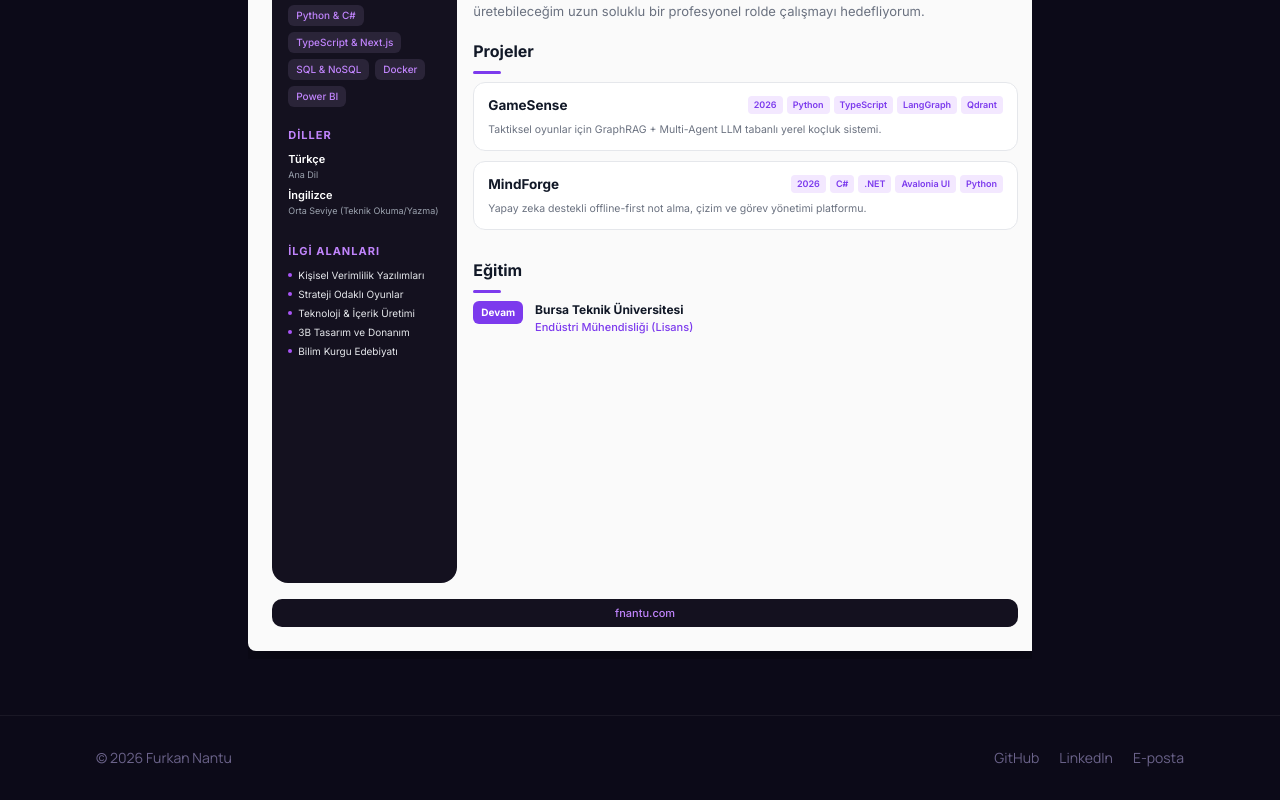
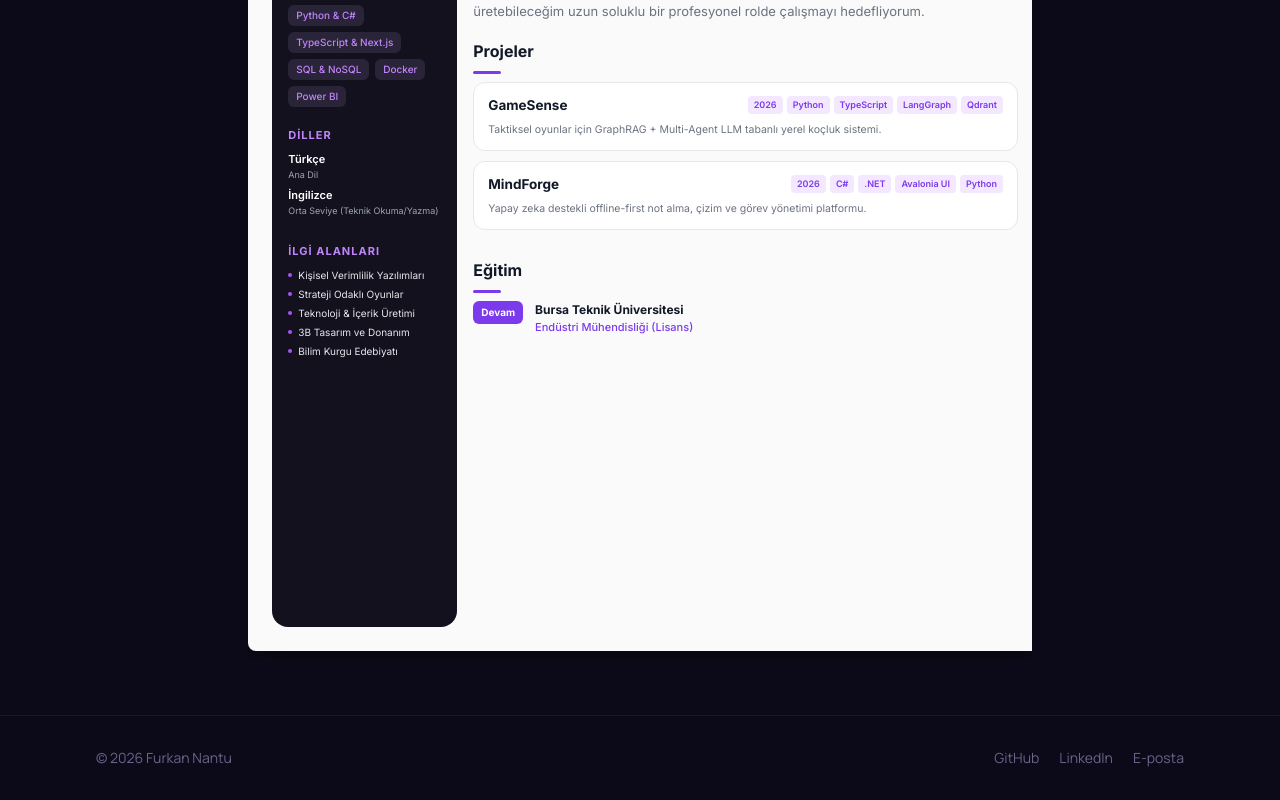
Before and after one commit to fnantu/fnantu.com, a Next.js app: page /cv in a window 1280 px wide. Shown: the part 681-1481 px from the top of the page. Built offline with nearby package versions, Linux system fonts and the light colour scheme; no server answers.

Commit message:
style: CV sayfasından alt bilgi kaldırıldı

```diff
--- a/src/app/cv/cv-template.css
+++ b/src/app/cv/cv-template.css
@@ -269,18 +269,6 @@
   color: var(--cv-pri);
   font-weight: 500;
 }
-.cv-root .footer {
-  height: 28px;
-  background: var(--cv-side);
-  border-radius: 10px;
-  display: flex;
-  align-items: center;
-  justify-content: center;
-  color: var(--cv-acc);
-  font-size: 11px;
-  font-weight: 500;
-}
-
 @media print {
   body {
     background: #fff !important;
--- a/src/components/cv-template.tsx
+++ b/src/components/cv-template.tsx
@@ -175,8 +175,6 @@ export function CvTemplate() {
             </section>
           </main>
         </div>
-
-        <footer className="footer">fnantu.com</footer>
       </div>
     </div>
   );
```
